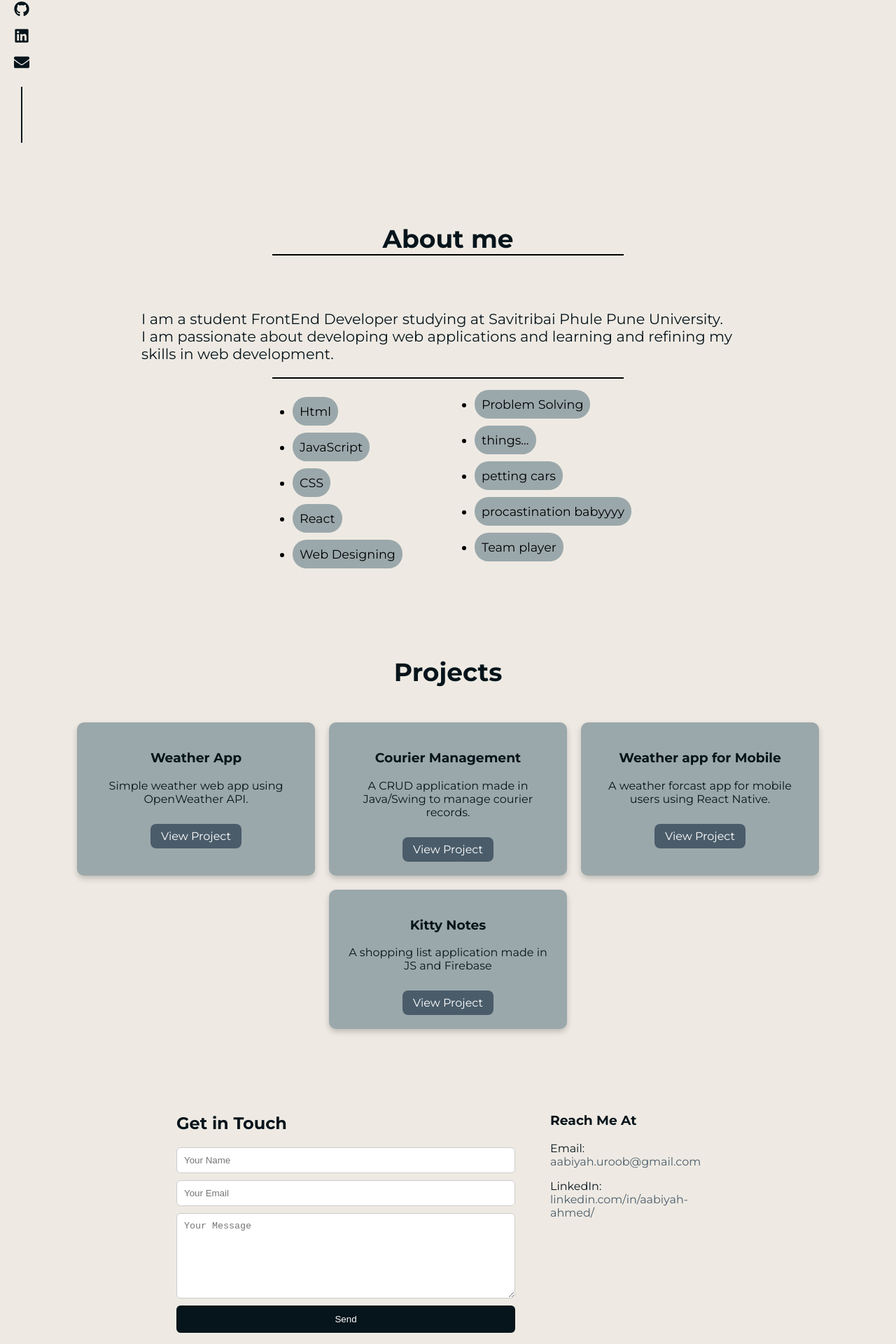
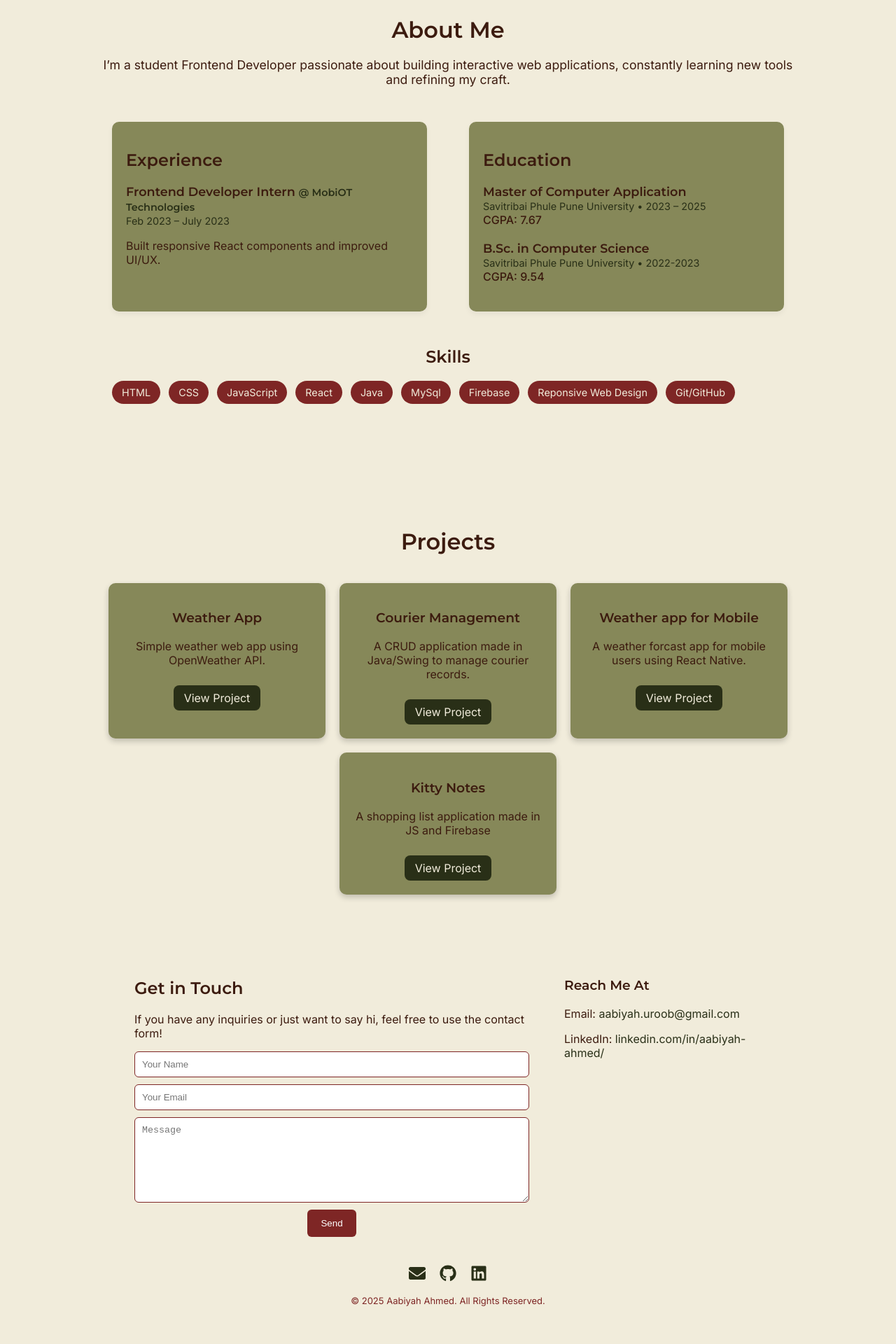
Before and after one commit to aabiyahahmed/portfolio-abia, a React (Vite) app: page / in a window 1280 px wide. Shown: the part 576-2496 px from the top of the page at 70% size. Built offline with nearby package versions, Linux system fonts and the light colour scheme.

Commit message:
new theme - warm autumy

```diff
--- a/src/App.jsx
+++ b/src/App.jsx
@@ -17,7 +17,7 @@ function App() {
           <div id= "portfolio"><Portfolio/></div>
           <div id= "contact"><Contact/></div>
       </main>
-      <SocialBar /> {/* <- Always visible */}
+
 
 
     </>
--- a/src/Components/About.jsx
+++ b/src/Components/About.jsx
@@ -1,40 +1,88 @@
-import React from 'react'
-
-const description1 = "I am a student FrontEnd Developer studying at Savitribai Phule Pune University."
-const description2 = "I am passionate about developing web applications and learning and refining my skills in web development."
-const skillList = [
-  "Html",
-  "JavaScript",
-  "CSS",
-  "React",
-  "Web Designing",
-  "Problem Solving",
-  "things...",
-  "petting cars",
-  "procastination babyyyy",
-  "Team player",
-]
+import React from "react";
 
 const About = () => {
+  const experiences = [
+    {
+      role: "Frontend Developer Intern",
+      company: "MobiOT Technologies",
+      period: "Feb 2023 – July 2023",
+      details: "Built responsive React components and improved UI/UX.",
+    },
+  ];
+
+  const education = [
+    {
+      degree: "Master of Computer Application",
+      school: "Savitribai Phule Pune University",
+      year: "2023 – 2025",
+      cgpa:"7.67"
+    },
+    {
+      degree: "B.Sc. in Computer Science",
+      school: "Savitribai Phule Pune University",
+      year: "2022-2023",
+      cgpa:"9.54"
+    },
+  ];
+
+  const skills = [
+    "HTML", "CSS", "JavaScript", "React", "Java", "MySql", "Firebase",
+    "Reponsive Web Design", "Git/GitHub"
+  ];
+
   return (
     <>
-      <h1 className="heading" style={{textAlign:"center", width: "100%", margin:"0px"}}>About me</h1>
-      <hr />
-      <div className="container-about">
-      <p className="desc" style={{paddingLeft: "20px", width: "70%"}}>{description1}
-        <br /> {description2}
+    <section id="about" className="about-section">
+      <h1 className="heading">About Me</h1>
+      <p className="intro">
+        I’m a student Frontend Developer passionate about building interactive web applications,
+        constantly learning new tools and refining my craft.
       </p>
 
-      <hr />
-      <ul className="skills">
-        {skillList.map((skill)=>(
-          <li key={skill} className="li-skill">{skill}</li>
-        ))}
-      </ul>
-    </div>
-    <br /><br /> <br /><br />
+      {/* Experience + Education side by side */}
+      <div className="about-grid">
+        <div className="about-card">
+          <h2>Experience</h2>
+          <ul className="timeline">
+            {experiences.map((exp, index) => (
+              <li key={index} className="timeline-item">
+                <h3>{exp.role} <span>@ {exp.company}</span></h3>
+                <span className="period">{exp.period}</span>
+                <p>{exp.details}</p>
+              </li>
+            ))}
+          </ul>
+        </div>
 
-  </>
-  )
-}
-export default About
+        <div className="about-card">
+          <h2>Education</h2>
+          <ul className="timeline">
+            {education.map((edu, index) => (
+              <li key={index} className="timeline-item">
+                <h3>{edu.degree}</h3>
+                <span>{edu.school} • {edu.year} </span>
+                <p className="cgpa">CGPA: {edu.cgpa}</p>
+              </li>
+            ))}
+          </ul>
+        </div>
+      </div>
+
+      {/* Skills */}
+      <div className="about-block">
+        <h2 className="skills">Skills</h2>
+        <div className="skills-grid">
+          {skills.map((skill, index) => (
+            <span key={index} className="skill-badge">
+              {skill}
+            </span>
+          ))}
+        </div>
+      </div>
+    </section>
+    <br /><br /><br /><br /><br /><br />
+    </>
+  );
+};
+
+export default About;
--- a/src/Components/Contact.jsx
+++ b/src/Components/Contact.jsx
@@ -5,15 +5,18 @@ const linkedIn = "linkedin.com/in/aabiyah-ahmed/"
 
 const Contact = () => {
   return (
+    <>
     <section id="contact" className="contact-section">
     <div className="contact-container">
+
       {/* Contact Form */}
       <div className="contact-form">
         <h2>Get in Touch</h2>
+        <p>If you have any inquiries or just want to say hi, feel free to use the contact form!</p>
         <form action="https://formspree.io/f/mqadjqlg" method="POST">
           <input type="text" name="name" placeholder="Your Name" required />
           <input type="email" name="email" placeholder="Your Email" required />
-        <textarea name="message" placeholder="Your Message" required></textarea>
+          <textarea name="message" placeholder="Message" required></textarea>
           <button type="submit">Send</button>
         </form>
 
@@ -33,7 +36,24 @@ const Contact = () => {
     </div>
   </div>
   </section>
+  <br />
 
+  <footer className="footer">
+      <div className="social-links">
+         <a href="mailto:aabiyah.uroob@gmail.com">
+          <FaEnvelope />
+        </a>
+        <a href="https://github.com/aabiyahahmed" target="_blank" rel="noopener noreferrer">
+          <FaGithub />
+        </a>
+        <a href="https://linkedin.com/in/aabiyah-ahmed" target="_blank" rel="noopener noreferrer">
+          <FaLinkedin />
+        </a>
+      </div>
+      <p className="footer-text">© {new Date().getFullYear()} Aabiyah Ahmed. All Rights Reserved.</p>
+    </footer>
+  <br /><br /><br />
+   </>
   )
 }
 export default Contact
--- a/src/Components/Header.jsx
+++ b/src/Components/Header.jsx
@@ -22,7 +22,7 @@ const Header = () => {
         if (section) {
           const rect = section.getBoundingClientRect()
           console.log(rect)
-          if (rect.top <= 100 && rect.bottom >= 100) {
+          if (rect.top <= 400 && rect.bottom >= 400) {
             currentSection = id
             break;
           }
--- a/src/Components/Home.jsx
+++ b/src/Components/Home.jsx
@@ -60,7 +60,7 @@ const Home = () => {
             }}/>
         </a>
 
-      <br /><br /><br /><br /><br />
+      <br /><br /><br /><br /><br /><br />
     </>
 
   )
--- a/src/Components/Portfolio.jsx
+++ b/src/Components/Portfolio.jsx
@@ -50,6 +50,7 @@ const Portfolio = () => {
           ))}
       </div>
   </section>
+   <br /><br /><br />
     </>
 
   )
--- a/src/index.css
+++ b/src/index.css
@@ -1,15 +1,14 @@
 
 @import url('https://fonts.googleapis.com/css2?family=Montserrat:ital,wght@0,100..900;1,100..900&display=swap');
 @import url('https://fonts.googleapis.com/css2?family=Inter:ital,opsz,wght@0,14..32,100..900;1,14..32,100..900&display=swap');
+@import url('https://fonts.googleapis.com/css2?family=Atkinson+Hyperlegible:ital,wght@0,400;0,700;1,400;1,700&family=Inter:ital,opsz,wght@0,14..32,100..900;1,14..32,100..900&display=swap');
+:root{
+  --color-bg: #F1ecdb;
+  --color-dark: #3c1b0f;
+  --color-medium: #868859;
+  --color-accent1: #7e2625;
+  --color-accent2: #292f17;
 
-:root{
-  --color-bg: #eeeae3;
-  --color-dark: #06141B;
-  --color-secondary1: #253745;
-  --color-secondary2: #4B6382;
-  --color-light1: #9BA8AB;
-  --color-light2: #CCD0CF;
-  --color-medium: #4A5C6A;
 }
 
 [id] {
@@ -22,14 +21,16 @@ html{
 
 body{
   margin: 0;
-  font-family: 'Montserrat';
+  font-family: 'Inter';
   background-color: var(--color-bg);
   color: var(--color-dark);
   overflow: auto;
+
 }
 
 h1,h2,h3{
   font-family: 'Montserrat', sans-serif;
+  font-weight: 600;
 }
 
 .navbar{
@@ -69,16 +70,16 @@ h1,h2,h3{
 
 .nav-list li a {
   text-decoration: none;
-  color: var(--color-secondary1);
+  color: var(--color-dark);
   transition: color 0.3s;
 }
 
 .nav-list li a:hover,
 .nav-list li.active a {
-  color: var(--color-medium);
+  color: var(--color-accent1);
   text-decoration: underline;
   text-underline-offset: 0.5rem;
-  text-decoration-color: var(--color-medium);
+  text-decoration-color: var(--color-accent1);
 }
 
 /* Hamburger hidden by default */
@@ -107,16 +108,21 @@ h1,h2,h3{
   flex-direction: row;
   justify-content: center;
   align-items: center;
-  gap: 30px;
-  margin: 0px 80px;
-  padding: 0px;
-  height: 100vh;
+  gap: 40px;
+  padding-top:70px;
+  margin: 0 80px;         /* reduced margin for better scaling */
+  box-sizing: border-box;
+
+
 }
 
 .profile{
   width: 250px;
   height: 250px;
-  border-radius: 30%;
+  border-radius: 50%;                     /* CHANGED → circle instead of rounded square */
+  object-fit: cover;                      /* NEW → prevents stretching */
+  box-shadow: 0 4px 20px rgba(0,0,0,0.1);
+
 }
 
 .text{
@@ -124,6 +130,7 @@ h1,h2,h3{
   display: inline-block;
   padding: 0px;
   color: var(--color-dark);
+   max-width: 600px;
 }
 
 .name{
@@ -146,25 +153,29 @@ h1,h2,h3{
   display: inline-block;
   padding: 10px 10px;
   margin: 8px;
-  background: var(--color-secondary1);
-  color: white;
-  font-size: 16px;
+  background: var(--color-accent2);
+  color: var(--color-bg);
+  font-size: 14px;
   border-radius: 8px;
   text-decoration: none;
   transition: background-color 0.3s ease;
 }
 
 .contactBtn{
-  background: var(--color-medium)
+  background: var(--color-accent1)
 }
 
 .resumeBtn:hover {
-  background: var(--color-secondary2);
+  background: var(--color-accent1);
+
 }
 
-.heading{
-  font-size: 36px;
+.heading {
+  text-align: center;
+  font-size: 2rem;
+  margin-bottom: 20px;
 }
+
 
 @keyframes slideIn {
   from {
@@ -185,41 +196,79 @@ h1,h2,h3{
     opacity: 1;
   }
 }
-
-.container-about{
-  display: flex;
-  flex-direction: column;
-  margin-top: 57px;
-  width: 100%;
-  align-items: center;
-
+.about-section {
+  max-width: 1000px;
+  margin: 0 auto;
+  padding:  20px;
 }
 
-hr{
-  border: 1px solid #000000;
-  margin: auto;
-  width:500px;
-}
-.li-skill{
+
+.intro {
+  text-align: center;
   font-size: 1.1rem;
-  margin: 10px;
-  width: max-content;
-  background-color: #9BA8AB;
-  border-radius: 20px;
-  color: rgb(0, 0, 0);
-  padding: 10px;
-  transition: background-color 0.5s;
+  margin-bottom: 40px;
+  color: var(--color-dark);
 }
 
-.li-skill:hover{
-  background-color: #CCD0CF;
-}
-.desc{
-  font-size: 1.3rem
+.about-grid {
+  display: grid;
+  grid-template-columns: 1fr 1fr; /* two columns */
+  gap: 20px;
+  margin-bottom: 40px;
 }
 
+.about-card {
+  background: var(--color-medium);
+  padding: 20px;
+  margin: 10px 20px;
+  border-radius: 10px;
+  box-shadow: 0px 4px 8px rgba(0,0,0,0.05);
+}
+
+.timeline {
+  list-style: none;
+  padding-left: 0;
+}
+
+.timeline-item {
+  margin-bottom: 20px;
+}
+
+.timeline-item h3 {
+  margin: 0;
+  font-size: 1.1rem;
+  color: var(--color-dark);
+}
+
+.timeline-item span {
+  font-size: 0.9rem;
+  color: var(--color-accent2);
+}
+
+.cgpa{
+  padding: 0;
+  margin: 0;
+  font-size: 1rem;
+  font-weight: 500;
+}
+
+.skills-grid {
+  display: flex;
+  flex-wrap: wrap;
+  gap: 12px;
+  text-align: center;
+    margin: 10px 20px;
+}
 .skills{
-  columns: 2;
+  text-align: center;
+}
+.skill-badge {
+  background: var(--color-accent1);
+  color: var(--color-bg);
+  padding: 8px 14px;
+  border-radius: 20px;
+  font-size: 0.9rem;
+  text-align: center;
 }
 
 
@@ -235,14 +284,15 @@ hr{
   justify-content: center;
   gap: 20px;
   padding: 20px;
-  margin: 20px
+  margin: 20px;
 }
 
 
 .project-card {
-  background: #9BA8AB;
+  background: var(--color-medium);
+  color: var(--color-dark);
   padding: 20px;
-  width: 300px;
+  width: 270px;
   border-radius: 10px;
   box-shadow: 0 4px 8px rgba(0, 0, 0, 0.2);
   transition: transform 0.3s;
@@ -258,37 +308,36 @@ hr{
   display: inline-block;
   margin-top: 10px;
   padding: 8px 15px;
-  background-color: #4A5C6A;
-  color: white;
+  background-color: var(--color-accent2);
+  color: var(--color-bg);
   text-decoration: none;
   border-radius: 8px;
   transition: background-color 0.3s;
-}
-
-.project-card a:hover {
-  background: #25313f;
 }
 
 /*Contact Section*/
 
 .contact-container {
   display: flex;
+  flex-direction: row;
   gap: 50px;
-  padding: 60px;
   justify-content: center;
   align-items: flex-start;
   max-width: 1100px; /* keeps it centered on big screens */
   margin: 0 15%;
+  box-sizing: border-box;
+
 }
 .contact-form{
   flex:2;
 }
 .contact-details {
   flex: 1;
+  max-width: 100%;
 }
 .contact-details a{
   text-decoration: none;
-  color: var(--color-medium);
+  color: var(--color-accent2);
 }
 
 .contact-form form {
@@ -301,7 +350,7 @@ hr{
 .contact-form input,
 .contact-form textarea {
   padding: 10px;
-  border: 1px solid #ccc;
+  border: 1px solid var(--color-accent1);
   border-radius: 6px;
 
 }
@@ -314,15 +363,59 @@ hr{
 
 .contact-form button {
   padding: 12px;
-  background: var(--color-dark);
+  background: var(--color-accent1);
   color: #fff;
   border: none;
   border-radius: 6px;
   cursor: pointer;
+  align-self: center;
+  width: 70px;
 }
 
 .contact-form button:hover {
-  background: var(--color-medium);
+  background: var(--color-accent2);
+}
+/*footer*/
+.footer {
+  padding: 20px;
+  text-align: center;
+}
+
+.social-links {
+  display: flex;
+  justify-content: center;
+  gap: 20px;
+  margin-bottom: 10px;
+}
+
+.social-links a {
+  font-size: 24px;
+  color: var(--color-accent2);
+  transition: color 0.3s;
+}
+
+.social-links a:hover {
+  color: var(--color-medium);
+}
+
+.footer-text {
+  font-size: 13px;
+  color: var(--color-accent1);
+}
+
+
+.lets-work {
+  font-size: 2.5rem;
+  font-weight: bold;
+  display: inline-block;
+  background: linear-gradient(to right, #fff176 50%, transparent 50%);
+  background-size: 200% 100%;
+  background-position: -100% 0;
+  animation: highlight 2s forwards;
+}
+
+@keyframes highlight {
+  to { background-position: 0 0; }
 }
 
 
@@ -362,14 +455,14 @@ hr{
   font-weight: 100;
   bottom: 30px;
   right: 30px;
-  height: 30px;
-  width: 30px;
-  padding: 10px;
+  height: 25px;
+  width: 25px;
+  padding: 8px;
   border: none;
   border-radius: 50%;
-  background-color: hsl(214, 29%, 66%);
+  background-color: var(--color-accent1);
   text-decoration: none;
-  color:var(--color-dark);
+  color:var(--color-bg);
   display:flex;
   justify-content: center;
   align-items: center;
@@ -384,6 +477,39 @@ hr{
 
 /* ========== Mobile Styles ========== */
 @media (max-width: 768px) {
+  .body{
+    font-size:2rem;
+  }
+  .home-container{
+    flex-direction: column;
+    padding-top: 4rem;
+    text-align:left;       /* centers text */
+    gap: 20px;                /* tighter spacing */
+    margin: 0 20px;           /* less margin for mobile */
+    padding-top: 100px;
+  }
+
+  .profile{
+    margin: 30px;
+    width: 250px;
+    height: 250px;
+  }
+
+   .profile {
+    width: 180px; height: 180px; /* smaller profile on mobile */
+  }
+
+  .name {
+    font-size: 2.2rem;
+  }
+     /* reduced size */
+  .title {
+    font-size: 1.4rem;
+  }  /* reduced size */
+
+  .about-grid {
+    grid-template-columns: 1fr; /* stack */
+  }
 
   .hamburger{
   width: 30px;
@@ -431,14 +557,18 @@ hr{
      display: none;
     }
 
-
+  .scrollBtn{
+    display:none;
+  }
   .contact-container {
     flex-direction: column;
     align-items: center;
     gap: 30px;
     padding: 30px;
   }
-
+  .contact-form{
+    margin: 30px;
+  }
   .contact-details {
     max-width: 100%;
   }
```
Lines whose indentation alone changed are shown as unchanged.
